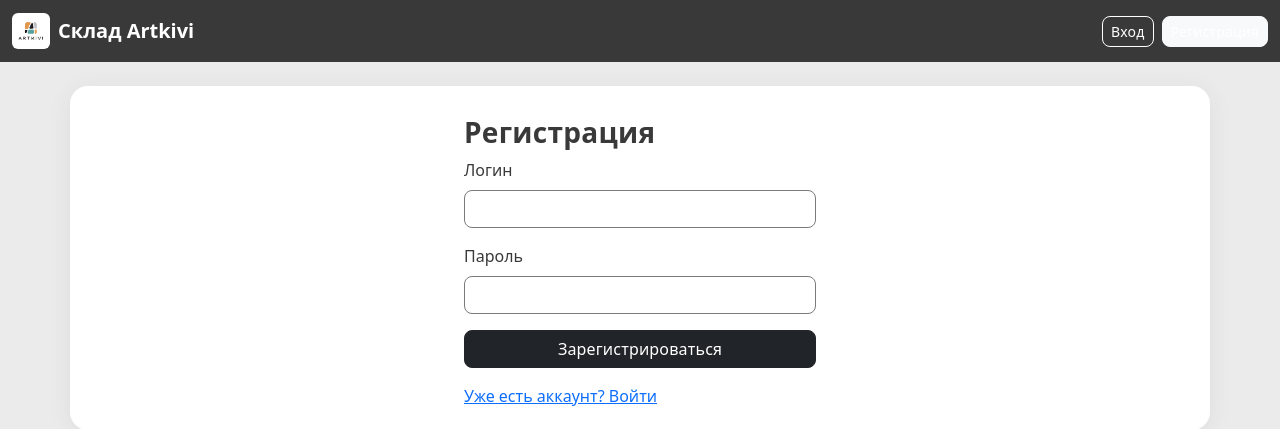
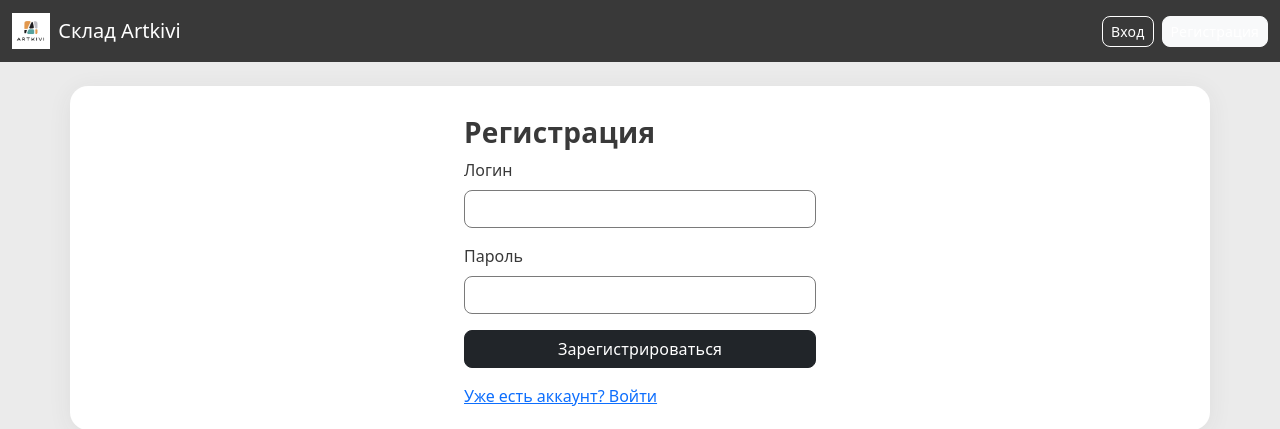
Before and after one commit to NikM19/inventory-app, a Flask app: page /register in a window 1280 px wide. Shown: the top 429 px of the page. Run offline with Flask 3, Linux system fonts and the light colour scheme.

Commit message:
Обновлён base.html: фирменный navbar Artkivi

```diff
--- a/templates/base.html
+++ b/templates/base.html
@@ -2,28 +2,28 @@
 <html lang="ru">
 <head>
   <meta charset="utf-8">
-  <title>Склад</title>
+  <title>Склад Artkivi</title>
   <meta name="viewport" content="width=device-width,initial-scale=1">
   <link href="https://cdn.jsdelivr.net/npm/bootstrap@5.3.3/dist/css/bootstrap.min.css" rel="stylesheet">
   <link rel="stylesheet" href="{{ url_for('static', filename='artkivi.css') }}">
 </head>
 <body>
-<nav class="navbar navbar-dark bg-dark navbar-expand-lg">
+<nav class="navbar navbar-expand-lg" style="background: #454545;">
   <div class="container-fluid">
     <a class="navbar-brand d-flex align-items-center" href="{{ url_for('index') }}">
-      <img src="{{ url_for('static', filename='img/artkivi-logo.png') }}" alt="Artkivi" height="38" class="me-2" style="background: #fff; border-radius: 6px; padding: 2px;">
-      <span style="font-weight: bold;">Склад Artkivi</span>
+      <img src="{{ url_for('static', filename='img/artkivi-logo.png') }}" alt="Artkivi" height="38" class="me-2">
+      <span style="color: #fff; font-weight: 500;">Склад Artkivi</span>
     </a>
-    <div class="d-flex">
+    <div class="d-flex align-items-center">
       {% if g.user %}
-        <span class="navbar-text me-2">👤 {{ g.user.username }}
+        <span class="navbar-text me-2" style="color: #fff;">👤 {{ g.user.username }}
           {% if g.user.username == 'Constantin.Lennartsson@gmail.com' %}
             (BOSS)
           {% elif g.user.username in ['anastasia.hiilas@gmail.com', 'musatovnikita13@gmail.com'] %}
             (admin)
           {% endif %}
         </span>
-        <a class="btn btn-outline-light btn-sm" href="{{ url_for('logout') }}">Выйти</a>
+        <a class="btn btn-logout" href="{{ url_for('logout') }}">Выйти</a>
       {% else %}
         <a class="btn btn-outline-light btn-sm me-2" href="{{ url_for('login') }}">Вход</a>
         <a class="btn btn-light btn-sm" href="{{ url_for('register') }}">Регистрация</a>
```
